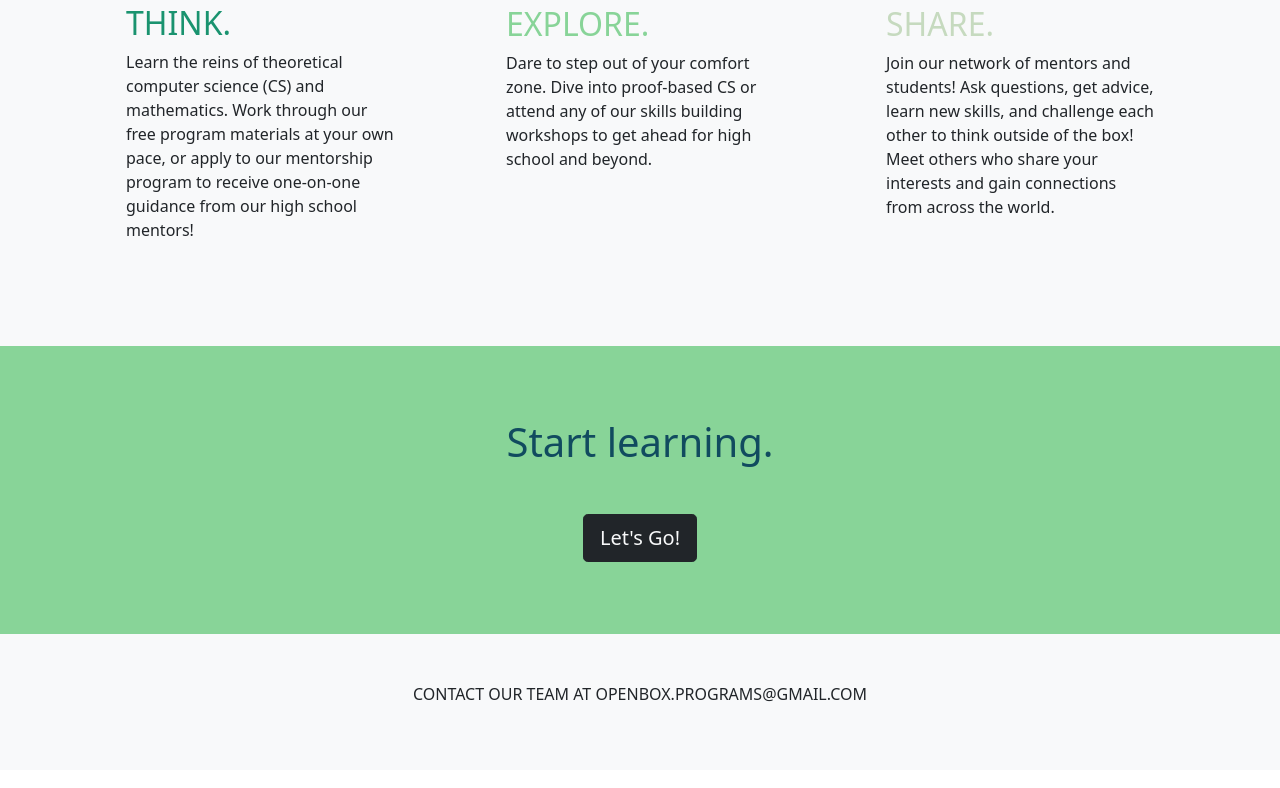
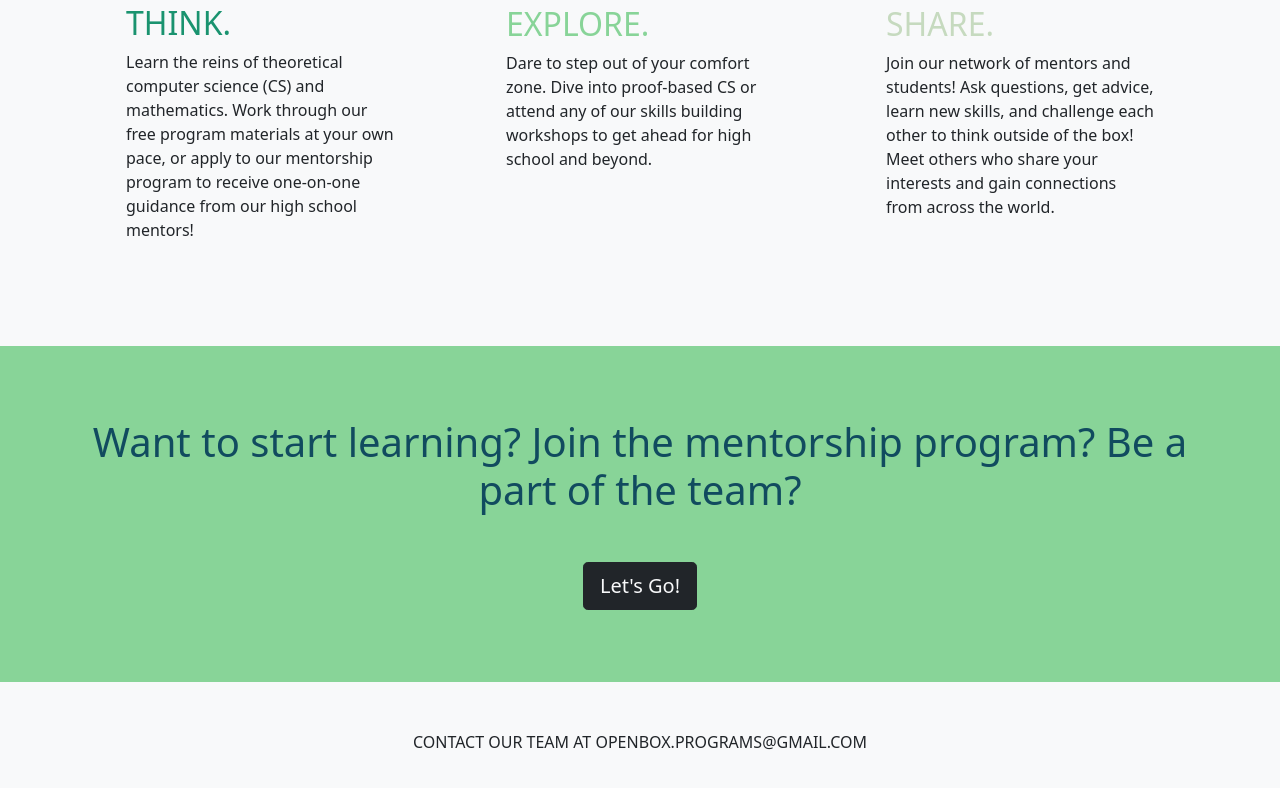
Before and after one commit to OpenBoxPrograms/website, a plain HTML site: page index.html in a window 1280 px wide. Shown: the part 1063-1851 px from the top of the page. Drawn offline with nearby package versions, Linux system fonts and the light colour scheme.

Commit message:
update home page links

```diff
--- a/index.html
+++ b/index.html
@@ -90,8 +90,8 @@
 
     <section class="bg-green text-dark p-5 text-center">
       <div class="container">
-        <h1 class="text-center my-4 text-navy-blue">Start learning.</h1>
-        <a href="#" class="btn btn-dark btn-lg text-light my-4">Let's Go!</a>
+        <h1 class="text-center my-4 text-navy-blue">Want to start learning? Join the mentorship program? Be a part of the team?</h1>
+        <a href="learn.html" class="btn btn-dark btn-lg text-light my-4">Let's Go!</a>
       </div>
     </section>
 
```
Also changed, not shown: learn.html (+1 -1 lines).
